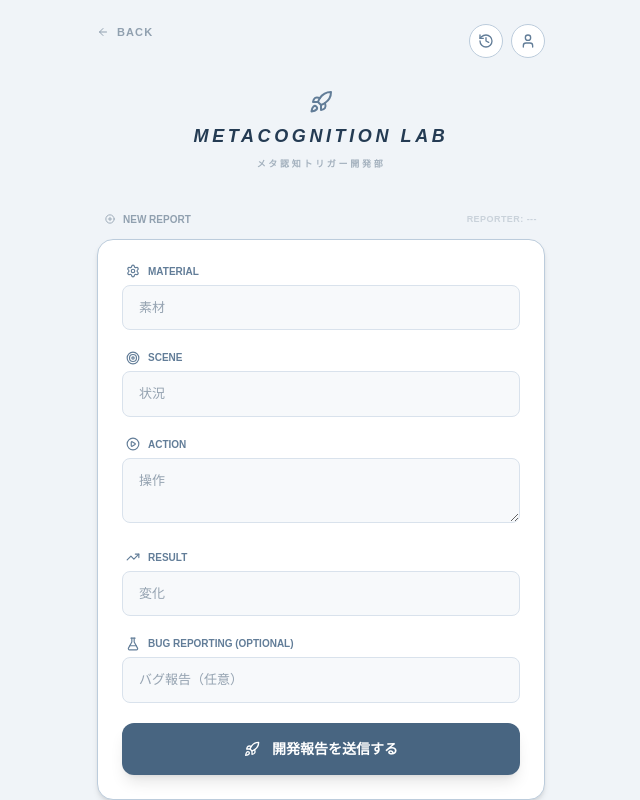
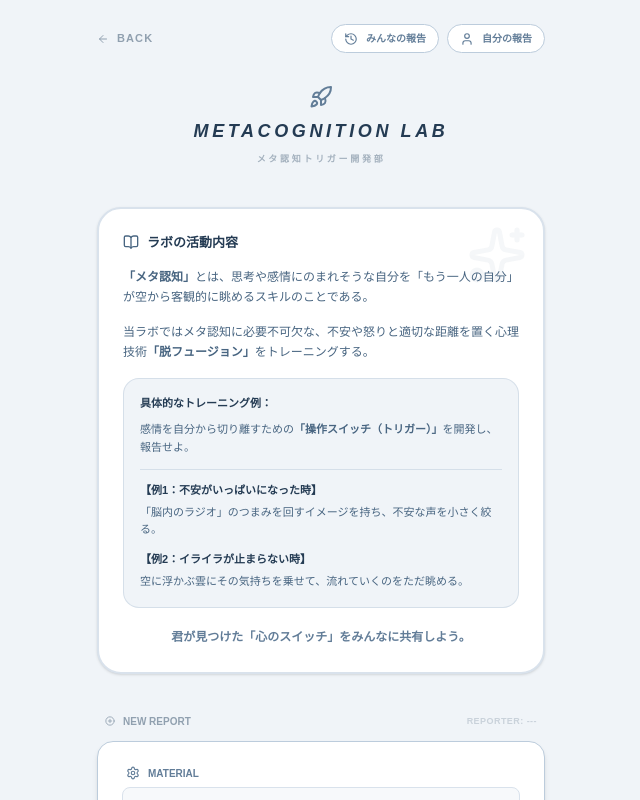
Before and after one commit to minomon893/m.-personal-space, a Next.js app: page /menu/metacognition in a window 1280 px wide. Shown: the top 800 px of the page, without its empty margins (319-959 px from the left). Built offline with nearby package versions, Linux system fonts and the light colour scheme; no server answers; the database is empty.

Commit message:
feat: メタ認知ポータルの活動内容解説の追加とUI改善

```diff
--- a/src/app/menu/metacognition/page.js
+++ b/src/app/menu/metacognition/page.js
@@ -5,7 +5,7 @@ import Link from "next/link";
 import {
   ArrowLeft, Rocket, PlusCircle, History, ChevronDown,
   ChevronUp, Star, Settings, Target, PlayCircle, TrendingUp, FlaskConical, Clock, User,
-  Pencil, Trash2, Check, X, RefreshCw, Users
+  Pencil, Trash2, Check, X, RefreshCw, Users, Sparkles, BookOpen
 } from "lucide-react";
 // 正しいパス: ../../../lib/supabase
 import { supabase } from "../../../lib/supabase";
@@ -20,7 +20,6 @@ export default function MetacognitionPortal() {
   const [editingId, setEditingId] = useState(null);
   const [editForm, setEditForm] = useState({ material: "", scene: "", action: "", result: "", note: "" });
 
-  // 送信状態管理
   const [isSubmitted, setIsSubmitted] = useState(false);
 
   const fetchInitial = async () => {
@@ -52,7 +51,6 @@ export default function MetacognitionPortal() {
 
   const handleReportSubmit = async (e) => {
     e.preventDefault();
-    // note以外が空ならリターン
     if (!formData.material || !formData.scene || !formData.action || !formData.result) return;
 
     let currentId = myMemberId;
@@ -84,7 +82,7 @@ export default function MetacognitionPortal() {
       incrementTotalCreated();
       setLogs(prev => [data[0], ...prev].slice(0, 3));
       setFormData({ material: "", scene: "", action: "", result: "", note: "" });
-      setIsSubmitted(true); // 送信完了状態にする
+      setIsSubmitted(true);
     }
   };
 
@@ -111,22 +109,71 @@ export default function MetacognitionPortal() {
   return (
     <div className="min-h-screen bg-[#F0F4F8] text-[#334E68] font-sans p-6 pb-20">
       <div className="max-w-md mx-auto">
-        <div className="flex justify-between items-start mb-8">
+        {/* ナビゲーション */}
+        <div className="flex justify-between items-center mb-8">
           <Link href="/menu" className="text-[11px] font-bold opacity-50 flex items-center gap-2 uppercase tracking-widest hover:opacity-100 transition-all">
             <ArrowLeft size={12}/> Back
           </Link>
           <div className="flex gap-2">
-            <Link href="/menu/metacognition/logs" className="p-2 bg-white border border-[#BCCCDC] rounded-full hover:shadow-md transition-all text-[#627D98]"><History size={16} /></Link>
-            <Link href="/menu/metacognition/profile" className="p-2 bg-white border border-[#BCCCDC] rounded-full hover:shadow-md transition-all text-[#627D98]"><User size={16} /></Link>
+            <Link href="/menu/metacognition/logs" className="flex items-center gap-2 px-3 py-1.5 bg-white border border-[#BCCCDC] rounded-full hover:shadow-md transition-all text-[#627D98] text-[10px] font-bold">
+              <History size={14} /> <span>みんなの報告</span>
+            </Link>
+            <Link href="/menu/metacognition/profile" className="flex items-center gap-2 px-3 py-1.5 bg-white border border-[#BCCCDC] rounded-full hover:shadow-md transition-all text-[#627D98] text-[10px] font-bold">
+              <User size={14} /> <span>自分の報告</span>
+            </Link>
           </div>
         </div>
 
+        {/* ヘッダー */}
         <div className="flex flex-col items-center gap-2 mb-10 text-center">
           <Rocket size={24} className="text-[#627D98]" />
           <h1 className="text-lg font-bold tracking-[0.2em] uppercase italic text-[#243B53]">Metacognition Lab</h1>
           <p className="text-[9px] font-bold opacity-40 tracking-[0.3em]">メタ認知トリガー開発部</p>
         </div>
 
+        {/* 活動内容解説 */}
+        <section className="mb-10">
+          <div className="bg-white border-2 border-[#D9E2EC] rounded-3xl p-6 shadow-sm relative overflow-hidden">
+            <div className="absolute top-0 right-0 p-4 opacity-5">
+              <Sparkles size={60} className="text-[#486581]" />
+            </div>
+
+            <h3 className="text-[13px] font-extrabold mb-4 flex items-center gap-2 text-[#243B53]">
+              <BookOpen size={16} className="text-[#486581]" /> ラボの活動内容
+            </h3>
+
+            <div className="space-y-4 text-[12px] text-[#486581] leading-relaxed">
+              <p>
+                <strong>「メタ認知」</strong>とは、思考や感情にのまれそうな自分を「もう一人の自分」が空から客観的に眺めるスキルのことである。
+              </p>
+              <p>
+                当ラボではメタ認知に必要不可欠な、不安や怒りと適切な距離を置く心理技術<strong>「脱フュージョン」</strong>をトレーニングする。
+              </p>
+
+              <div className="bg-[#F0F4F8] rounded-2xl p-4 border border-[#BCCCDC]/50">
+                <p className="font-bold text-[11px] mb-2 text-[#243B53]">具体的なトレーニング例：</p>
+                <p className="text-[11px] mb-3">
+                  感情を自分から切り離すための<strong>「操作スイッチ（トリガー）」</strong>を開発し、報告せよ。
+                </p>
+                <ul className="space-y-3 text-[11px] border-t border-[#BCCCDC]/50 pt-3">
+                  <li className="flex flex-col gap-1">
+                    <span className="font-bold text-[#243B53]">【例1：不安がいっぱいになった時】</span>
+                    <span>「脳内のラジオ」のつまみを回すイメージを持ち、不安な声を小さく絞る。</span>
+                  </li>
+                  <li className="flex flex-col gap-1">
+                    <span className="font-bold text-[#243B53]">【例2：イライラが止まらない時】</span>
+                    <span>空に浮かぶ雲にその気持ちを乗せて、流れていくのをただ眺める。</span>
+                  </li>
+                </ul>
+              </div>
+              <p className="text-center font-bold text-[#627D98] pt-1">
+                君が見つけた「心のスイッチ」をみんなに共有しよう。
+              </p>
+            </div>
+          </div>
+        </section>
+
+        {/* フォーム */}
         <section className="mb-12">
           <div className="flex justify-between items-end mb-3 px-2">
             <h2 className="text-[10px] font-bold opacity-50 uppercase flex items-center gap-2"><PlusCircle size={10}/> New Report</h2>
@@ -138,10 +185,10 @@ export default function MetacognitionPortal() {
           <div className="bg-white border border-[#BCCCDC] rounded-2xl p-6 shadow-md">
             {!isSubmitted ? (
               <form onSubmit={handleReportSubmit} className="space-y-5 animate-in fade-in duration-500">
-                <FormField label="Material" value={formData.material} onChange={(v)=>setFormData({...formData, material:v})} icon={<Settings size={14}/>} placeholder="素材" />
-                <FormField label="Scene" value={formData.scene} onChange={(v)=>setFormData({...formData, scene:v})} icon={<Target size={14}/>} placeholder="状況" />
-                <FormField label="Action" value={formData.action} onChange={(v)=>setFormData({...formData, action:v})} icon={<PlayCircle size={14}/>} placeholder="操作" isTextarea />
-                <FormField label="Result" value={formData.result} onChange={(v)=>setFormData({...formData, result:v})} icon={<TrendingUp size={14}/>} placeholder="変化" />
+                <FormField label="Material" value={formData.material} onChange={(v)=>setFormData({...formData, material:v})} icon={<Settings size={14}/>} placeholder="素材（例：ラジオ、雲、つまみ）" />
+                <FormField label="Scene" value={formData.scene} onChange={(v)=>setFormData({...formData, scene:v})} icon={<Target size={14}/>} placeholder="どんな状況・感情で？（例：不安、焦り）" />
+                <FormField label="Action" value={formData.action} onChange={(v)=>setFormData({...formData, action:v})} icon={<PlayCircle size={14}/>} placeholder="どう操作する？（例：音量を下げる、見送る）" isTextarea />
+                <FormField label="Result" value={formData.result} onChange={(v)=>setFormData({...formData, result:v})} icon={<TrendingUp size={14}/>} placeholder="気持ちはどう変わった？" />
                 <FormField label="Bug Reporting (Optional)" value={formData.note} onChange={(v)=>setFormData({...formData, note:v})} icon={<FlaskConical size={14}/>} placeholder="バグ報告（任意）" />
                 <button type="submit" className="w-full py-4 bg-[#486581] text-white rounded-xl font-bold text-sm hover:bg-[#334E68] transition-all flex items-center justify-center gap-3 shadow-lg active:scale-95">
                   <Rocket size={16}/> 開発報告を送信する
@@ -152,8 +199,8 @@ export default function MetacognitionPortal() {
                 <div className="w-16 h-16 bg-green-50 text-green-500 rounded-full flex items-center justify-center mx-auto mb-4">
                   <Check size={32} />
                 </div>
-                <h3 className="font-bold text-[#243B53] mb-2">報告の送信が完了しました</h3>
-                <p className="text-[11px] opacity-60 mb-8">データが正常にアーカイブされました</p>
+                <h3 className="font-bold text-[#243B53] mb-2">報告完了！</h3>
+                <p className="text-[11px] opacity-60 mb-8">保存完了！</p>
                 <div className="flex flex-col gap-3">
                   <button
                     onClick={() => setIsSubmitted(false)}
@@ -173,6 +220,7 @@ export default function MetacognitionPortal() {
           </div>
         </section>
 
+        {/* 最近のログリスト */}
         <section className="space-y-4">
           <h2 className="text-[10px] font-bold opacity-50 mb-3 uppercase flex items-center gap-2 px-2"><Clock size={10}/> Latest Reports</h2>
           {logs.map((log) => {
```
